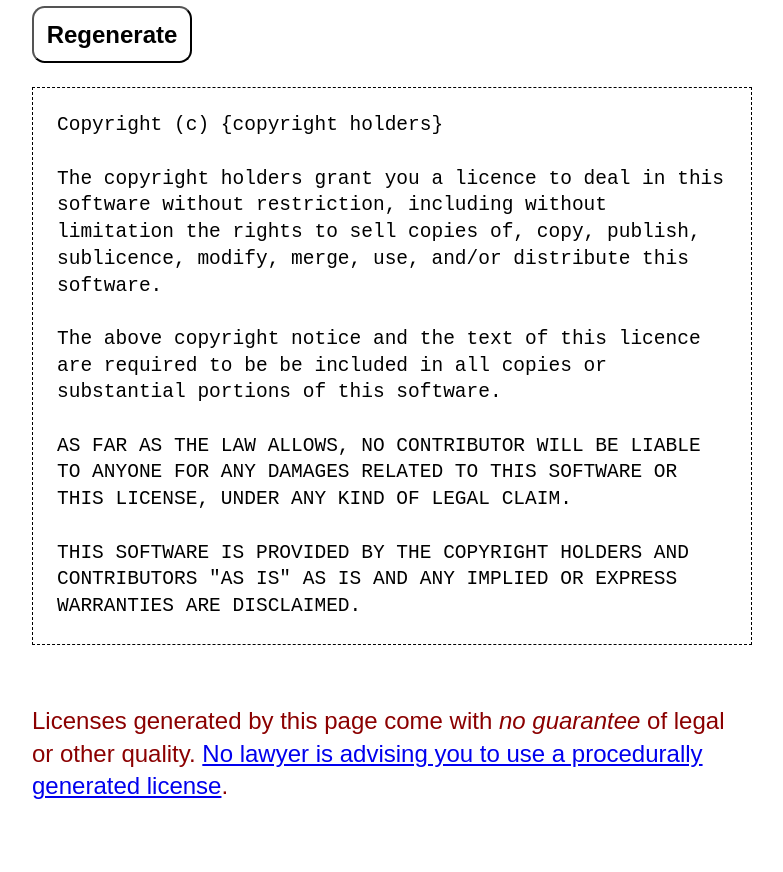
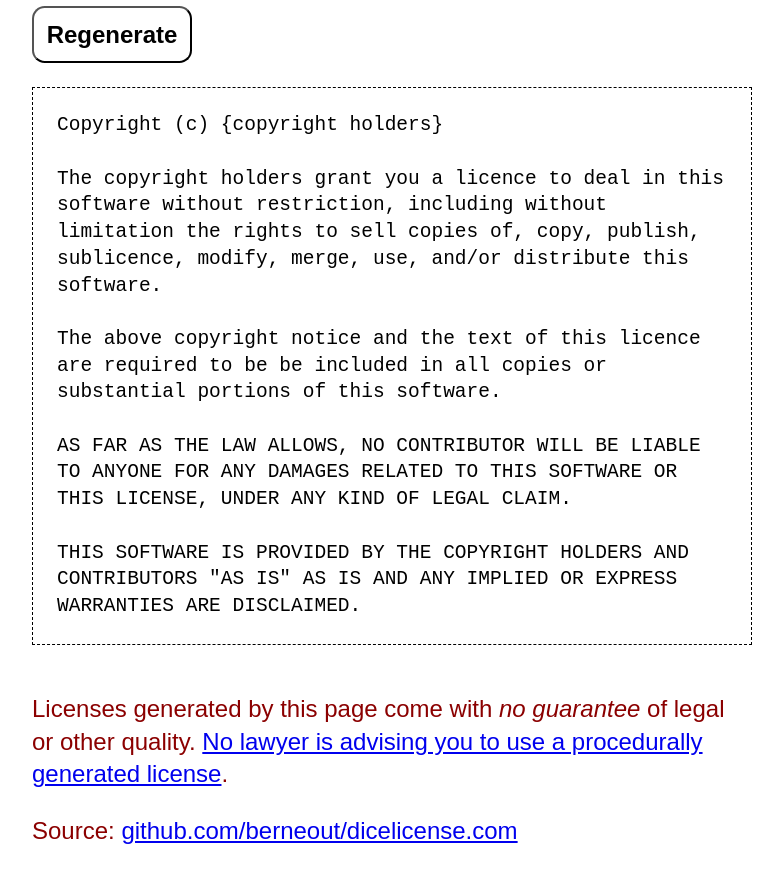
Before and after one commit to berneout/dicelicense.com, a website: page index.html in a window 1280 px wide. Shown: the part 181-1053 px from the top of the page, without its empty margins (248-1031 px from the left). Before the commit the page ends 992 px from the top, so only its background shows below. Drawn offline with Linux system fonts and the light colour scheme.

Commit message:
Link to GitHub in footer

```diff
--- a/index.html
+++ b/index.html
@@ -17,9 +17,14 @@
       </noscript>
     </main>
     <footer role=contentinfo>
-      Licenses generated by this page come with
-      <em>no guarantee</em> of legal or other quality.
-      <a href=https://notlegaladvice.law>No lawyer is advising you to use a procedurally generated license</a>.
+      <p>
+        Licenses generated by this page come with
+        <em>no guarantee</em> of legal or other quality.
+        <a href=https://notlegaladvice.law>No lawyer is advising you to use a procedurally generated license</a>.
+      </p>
+      <p>
+        Source: <a href="https://github.com/berneout/dicelicense.com">github.com/berneout/dicelicense.com</a>
+      </p>
     </footer>
     <script src=script.js></script>
   </body>
--- a/styles.css
+++ b/styles.css
@@ -14,7 +14,6 @@ footer[role=contentinfo] {
 footer[role=contentinfo] {
   color: darkred;
   margin-top: 2rem;
-  padding-top: 0.5rem;
 }
 
 pre {
```
